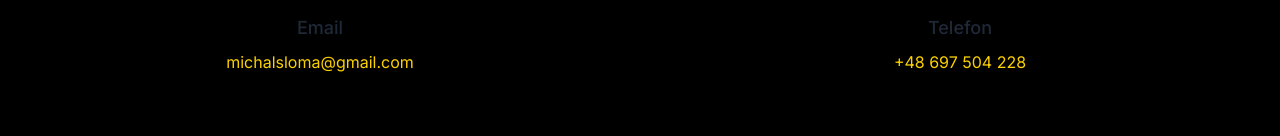
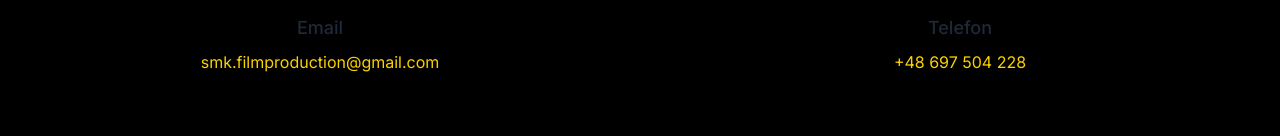
Before and after one commit to Bonzo7aab/slomka, a Next.js app: page / in a window 1280 px wide. Shown: the part 4329-4465 px from the top of the page. Built offline with nearby package versions, Linux system fonts and the light colour scheme.

Commit message:
contact links update

```diff
--- a/components/Contact.tsx
+++ b/components/Contact.tsx
@@ -21,7 +21,7 @@ export default function Contact(){
                         </span>
 
                         <h2 className="mt-4 text-lg font-medium text-gray-800 dark:text-white">Email</h2>
-                        <p className="mt-2 text-cp0-400 dark:text-blue-400">michalsloma@gmail.com</p>
+                        <p className="mt-2 text-cp0-400">smk.filmproduction@gmail.com</p>
                     </MotionDiv>
 
                     <MotionDiv
@@ -36,7 +36,7 @@ export default function Contact(){
                         </span>
 
                         <h2 className="mt-4 text-lg font-medium text-gray-800 dark:text-white">Telefon</h2>
-                        <p className="mt-2 text-cp0-400 dark:text-blue-400">+48 697 504 228</p>
+                        <p className="mt-2 text-cp0-400">+48 697 504 228</p>
                     </MotionDiv>
                 </div>
             </div>
```
